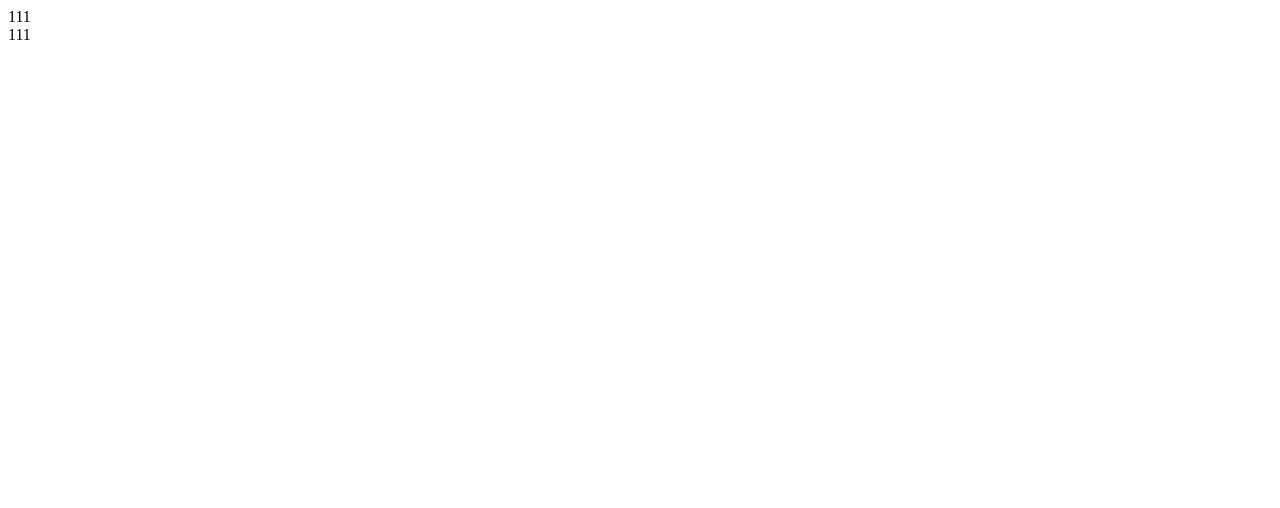
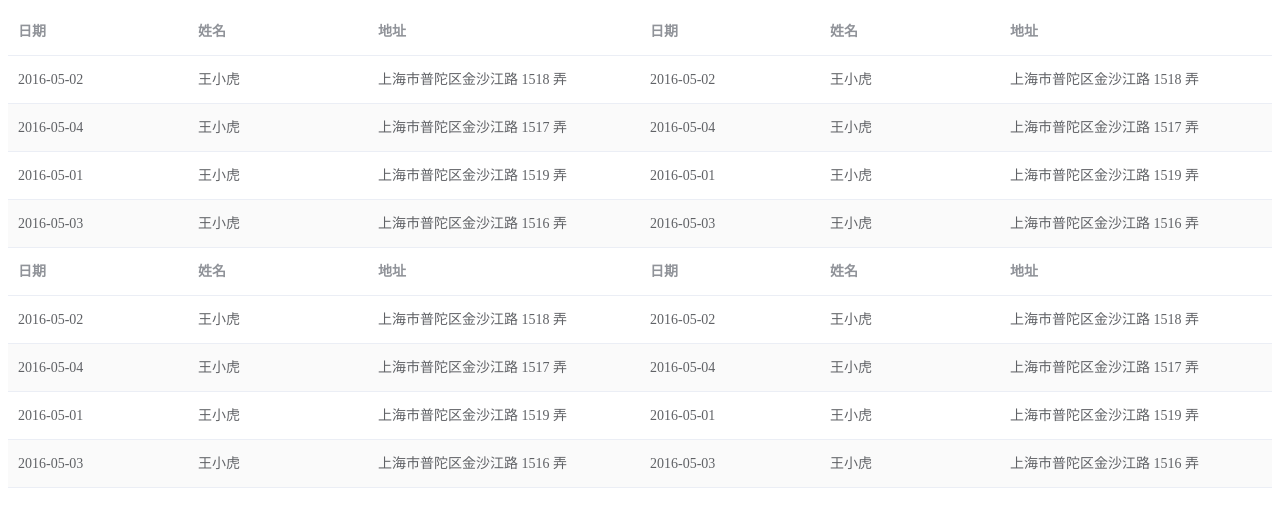
Before and after one commit to jutian88/vue-cli3, a Vue app: page / in a window 1280 px wide. Shown: the top 508 px of the page. Built offline with nearby package versions, Linux system fonts and the light colour scheme; no server answers.

Commit message:
注入列表

```diff
--- a/package.json
+++ b/package.json
@@ -8,6 +8,7 @@
     "lint": "vue-cli-service lint"
   },
   "dependencies": {
+    "element-ui": "2.3.7",
     "qs": "^6.5.2",
     "vue": "^2.5.16",
     "vue-router": "^3.0.1",
--- a/src/main.js
+++ b/src/main.js
@@ -1,9 +1,12 @@
 import Vue from 'vue'
 import App from './App.vue'
+import ElementUI from 'element-ui'
+import 'element-ui/lib/theme-chalk/index.css'
 import router from './router/router'
 import store from './store/store'
 
 Vue.config.productionTip = false
+Vue.use(ElementUI)
 
 new Vue({
   router,
--- a/src/router/router.js
+++ b/src/router/router.js
@@ -1,15 +1,16 @@
-import Vue from "vue";
-import Router from "vue-router";
-import Home from "../views/home/home";
+import Vue from 'vue'
+import Router from 'vue-router'
+// import Home from "../views/home/home";
+import verifyList from '../views/verify-list'
 
-Vue.use(Router);
+Vue.use(Router)
 
 export default new Router({
   routes: [
     {
-      path: "/",
-      name: "home",
-      component: Home
-    },
+      path: '/',
+      name: 'verifyList',
+      component: verifyList
+    }
   ]
-});
+})
--- /dev/null
+++ b/src/views/verify-list/index.vue
@@ -0,0 +1,31 @@
+<template>
+  <main class="main">
+    <left-table class="left-wrap" />
+    <right-table class="right-wrap" />
+  </main>
+</template>
+
+<script>
+import leftTable from './left-table'
+import rightTable from './right-table'
+export default {
+  components: { leftTable, rightTable },
+  data() {
+    return {
+      list: []
+    }
+  },
+  methods: {}
+}
+</script>
+
+<style scoped>
+.main {
+  display: flex;
+  flex-wrap: nowrap;
+}
+.left-wrap,
+.right-wrap {
+  width: 50%;
+}
+</style>
--- /dev/null
+++ b/src/views/verify-list/left-table.vue
@@ -0,0 +1,52 @@
+<template>
+  <el-table
+    :data="tableData"
+    stripe
+    style="width: 100%">
+    <el-table-column
+      prop="date"
+      label="日期"
+      width="180">
+    </el-table-column>
+    <el-table-column
+      prop="name"
+      label="姓名"
+      width="180">
+    </el-table-column>
+    <el-table-column
+      prop="address"
+      label="地址">
+    </el-table-column>
+  </el-table>
+</template>
+
+<script>
+export default {
+  data() {
+    return {
+      tableData: [
+        {
+          date: '2016-05-02',
+          name: '王小虎',
+          address: '上海市普陀区金沙江路 1518 弄'
+        },
+        {
+          date: '2016-05-04',
+          name: '王小虎',
+          address: '上海市普陀区金沙江路 1517 弄'
+        },
+        {
+          date: '2016-05-01',
+          name: '王小虎',
+          address: '上海市普陀区金沙江路 1519 弄'
+        },
+        {
+          date: '2016-05-03',
+          name: '王小虎',
+          address: '上海市普陀区金沙江路 1516 弄'
+        }
+      ]
+    }
+  }
+}
+</script>
--- /dev/null
+++ b/src/views/verify-list/right-table.vue
@@ -0,0 +1,52 @@
+<template>
+  <el-table
+    :data="tableData"
+    stripe
+    style="width: 100%">
+    <el-table-column
+      prop="date"
+      label="日期"
+      width="180">
+    </el-table-column>
+    <el-table-column
+      prop="name"
+      label="姓名"
+      width="180">
+    </el-table-column>
+    <el-table-column
+      prop="address"
+      label="地址">
+    </el-table-column>
+  </el-table>
+</template>
+
+<script>
+export default {
+  data() {
+    return {
+      tableData: [
+        {
+          date: '2016-05-02',
+          name: '王小虎',
+          address: '上海市普陀区金沙江路 1518 弄'
+        },
+        {
+          date: '2016-05-04',
+          name: '王小虎',
+          address: '上海市普陀区金沙江路 1517 弄'
+        },
+        {
+          date: '2016-05-01',
+          name: '王小虎',
+          address: '上海市普陀区金沙江路 1519 弄'
+        },
+        {
+          date: '2016-05-03',
+          name: '王小虎',
+          address: '上海市普陀区金沙江路 1516 弄'
+        }
+      ]
+    }
+  }
+}
+</script>
```
Also changed, not shown: 1 other file (tests, documents, lock files or other folders).
